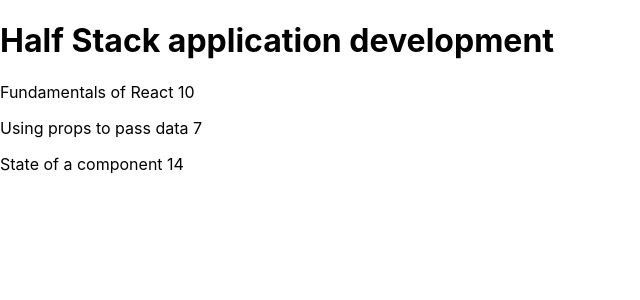
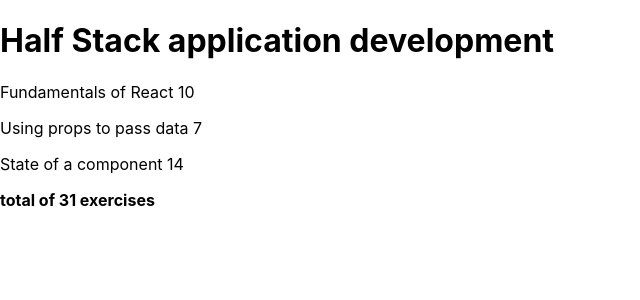
Before and after one commit to cherylfong/netscapia, a JavaScript app in the folder part2/courseinfo/: page / in a window 1280 px wide. Shown: the top 300 px of the page, without its empty margins (0-640 px from the left). Built offline with nearby package versions, Linux system fonts and the light colour scheme; the HTML template or start-up script is replaced by a standard one.

Commit message:
complete section 2.2

```diff
--- a/part2/courseinfo/src/App.js
+++ b/part2/courseinfo/src/App.js
@@ -3,6 +3,8 @@ import './App.css';
 
 /**
  * 2.1 Define a component responsible for formatting a single course called Course.
+ *
+ * 2.2 Show sum of exercises of the course
  */
 
 import Course from './components/Course';
--- a/part2/courseinfo/src/components/Course.js
+++ b/part2/courseinfo/src/components/Course.js
@@ -38,10 +38,15 @@ const Content = ({course}) => {
 
     const parts = course.parts
 
+    let sum = 0;
+
+    parts.forEach( e => { sum += e.exercises })
+
     return(
         <>
           {parts.map( p => <Part key={p.id} part={p} />
           )}
+          <SumDisplay total={sum}/>
         </>
     )
 }
@@ -57,4 +62,15 @@ const Part = ({part}) => {
     )
 }
 
+/**
+ * Displays the sum of exercises for the course.
+ */
+const SumDisplay = ({total}) => {
+    return(
+        <>
+          <b>total of {total} exercises</b>
+        </>
+    )
+}
+
 export default Course
```
